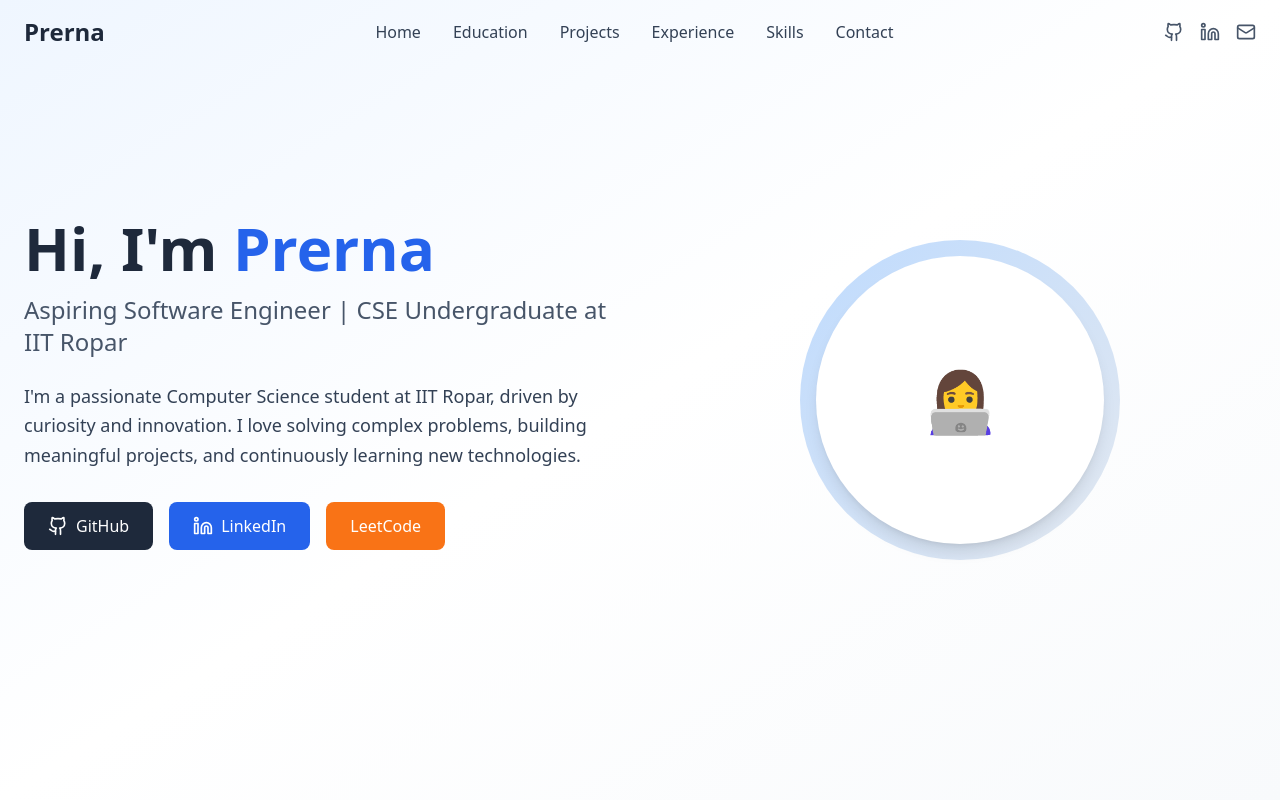
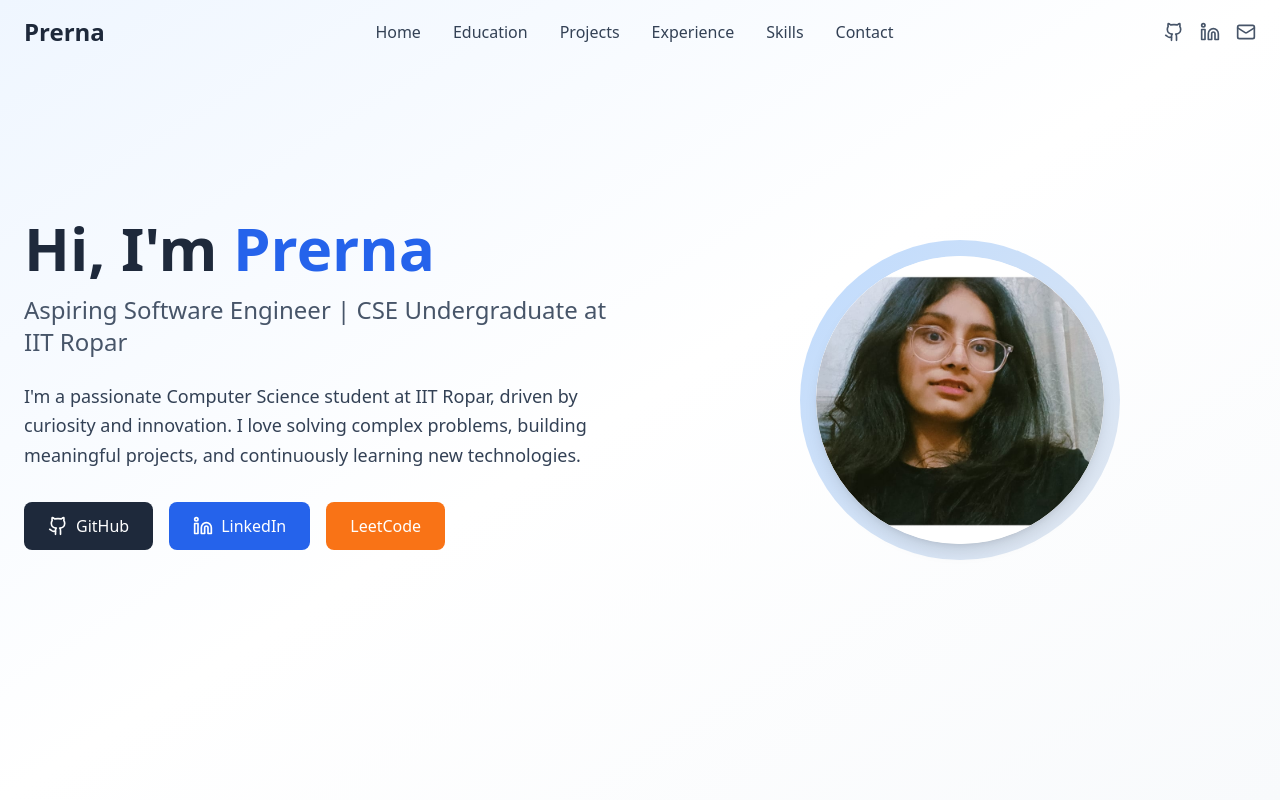
Before and after one commit to Prerna24122005/prerna-portfolio, a React (Vite) app: page / in a window 1280 px wide. Shown: the top 800 px of the page. Built offline with nearby package versions, Linux system fonts and the light colour scheme.

Commit message:
Add profile picture
Integrate the provided photo as the profile picture on the website.

```diff
--- a/src/components/Hero.tsx
+++ b/src/components/Hero.tsx
@@ -49,9 +49,13 @@ const Hero = () => {
           </div>
 
           <div className="flex-1 flex justify-center">
-            <div className="w-80 h-80 bg-gradient-to-br from-blue-200 to-slate-200 rounded-full flex items-center justify-center animate-fade-in">
-              <div className="w-72 h-72 bg-white rounded-full flex items-center justify-center shadow-lg">
-                <span className="text-6xl text-slate-400">👩‍💻</span>
+            <div className="w-80 h-80 bg-gradient-to-br from-blue-200 to-slate-200 rounded-full flex items-center justify-center animate-fade-in p-4">
+              <div className="w-72 h-72 bg-white rounded-full flex items-center justify-center shadow-lg overflow-hidden">
+                <img
+                  src="/lovable-uploads/95f76517-f5a1-4eda-95fb-4e668d647f4c.png"
+                  alt="Prerna's Profile Picture"
+                  className="w-full h-full object-cover rounded-full"
+                />
               </div>
             </div>
           </div>
```
Also changed, not shown: public/lovable-uploads/95f76517-f5a1-4eda-95fb-4e668d647f4c.png (added).
